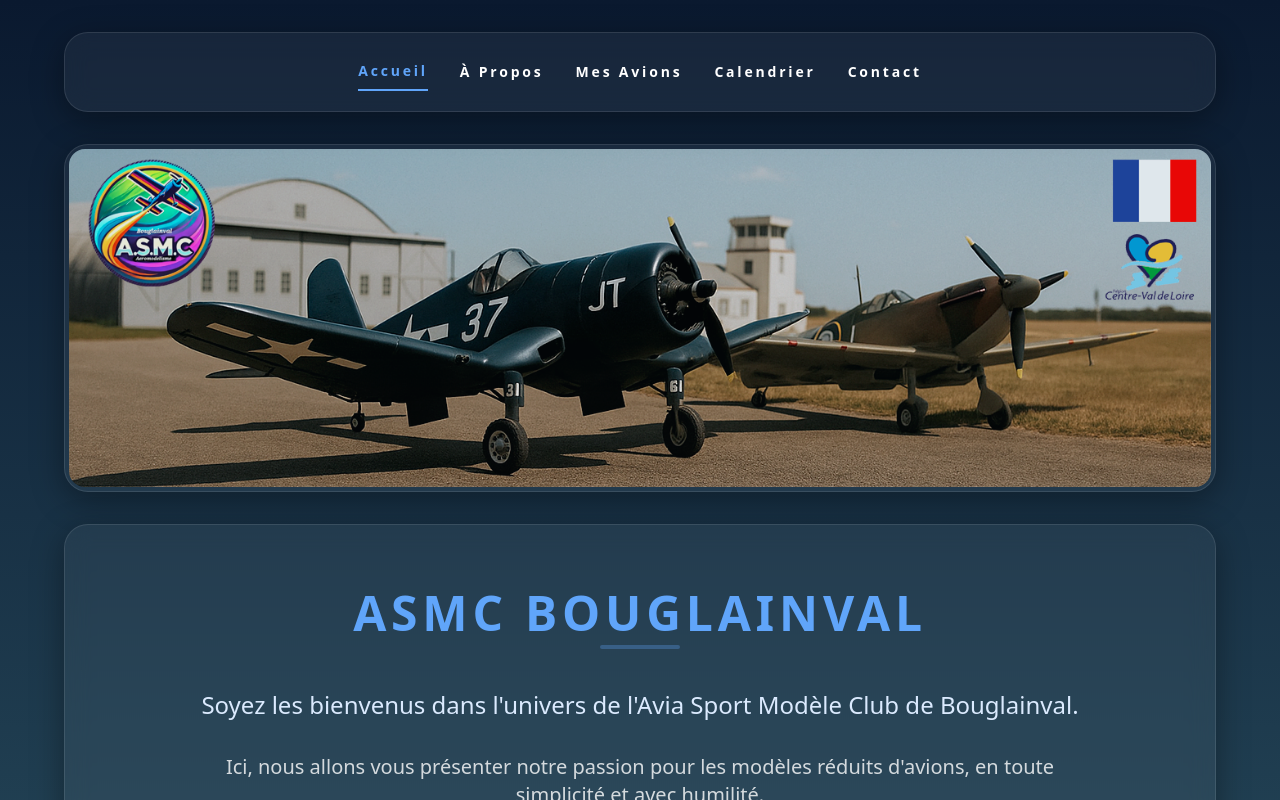
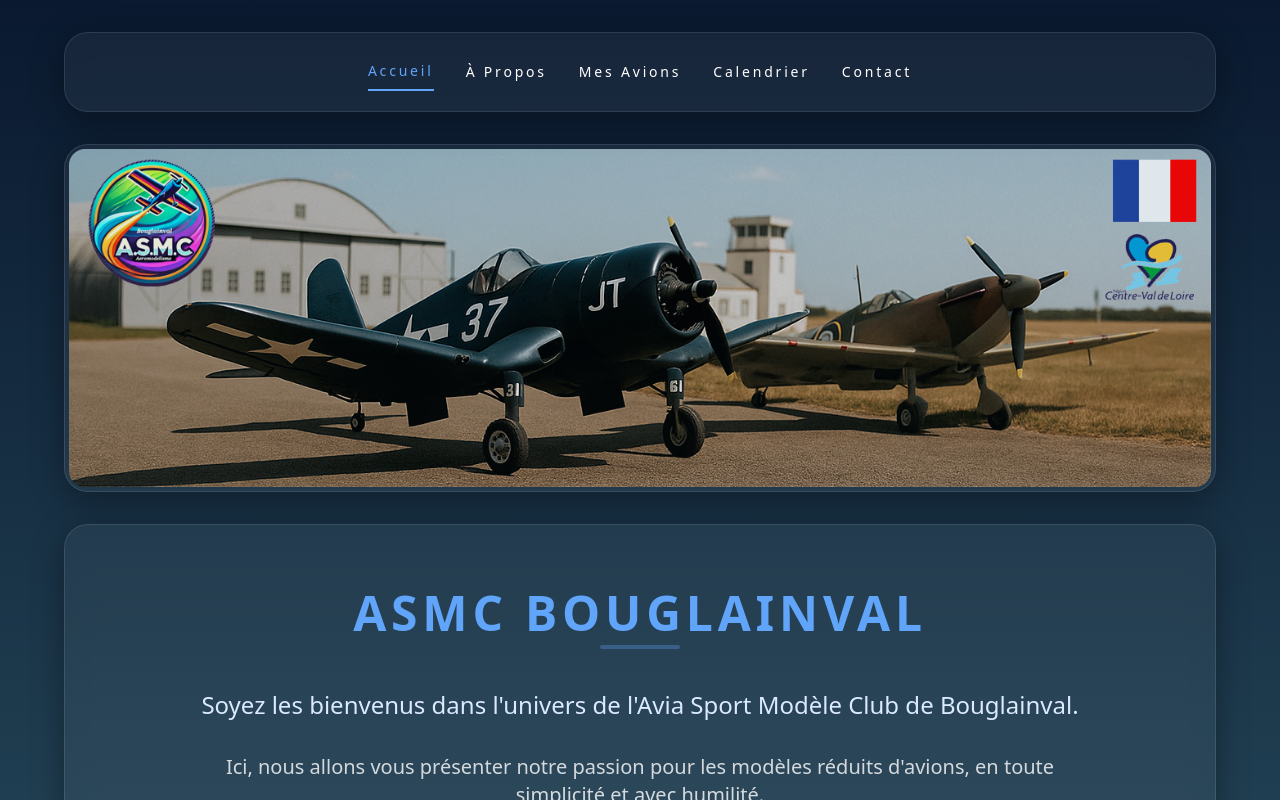
Before and after one commit to leschaeveemmanuel-rgb/asmc-site, a React (Vite) app: page / in a window 1280 px wide. Shown: the top 800 px of the page. Built offline with nearby package versions, Linux system fonts and the light colour scheme.

Commit message:
Add files via upload

```diff
--- a/src/App.jsx
+++ b/src/App.jsx
@@ -7,7 +7,7 @@ function App() {
     <div className="min-h-screen p-4 md:p-8 flex flex-col items-center gap-8 text-white font-sans">
 
       {/* 1. BARRE DE NAVIGATION */}
-      <nav className="glass-card w-full max-w-6xl px-6 py-5 flex flex-wrap justify-center gap-8 text-base md:text-sm font-bold tracking-[0.2em] uppercase z-10">
+      <nav className="glass-card w-full max-w-6xl px-6 py-5 flex flex-wrap justify-center gap-8 text-base lg:text-sm font-light tracking-[0.2em] uppercase z-10">
         <button
           onClick={() => setPage('accueil')}
           className={`transition-all duration-300 py-2 ${page === 'accueil' ? 'text-blue-400 border-b-2 border-blue-400' : 'hover:text-blue-300'}`}
```
